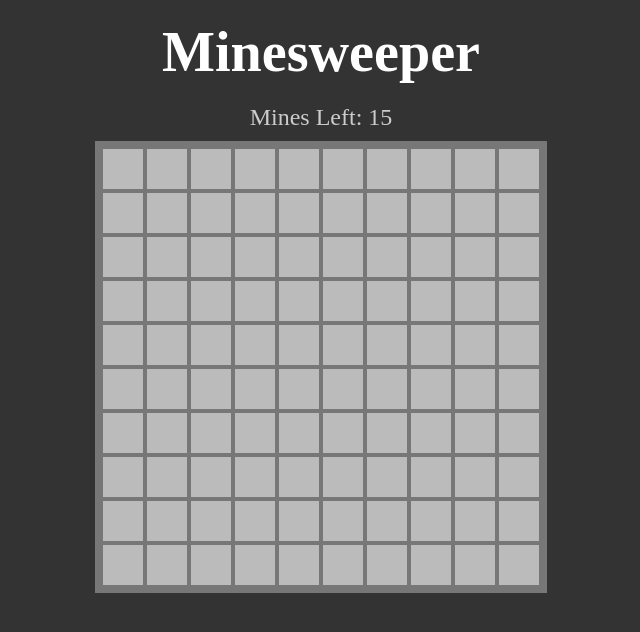
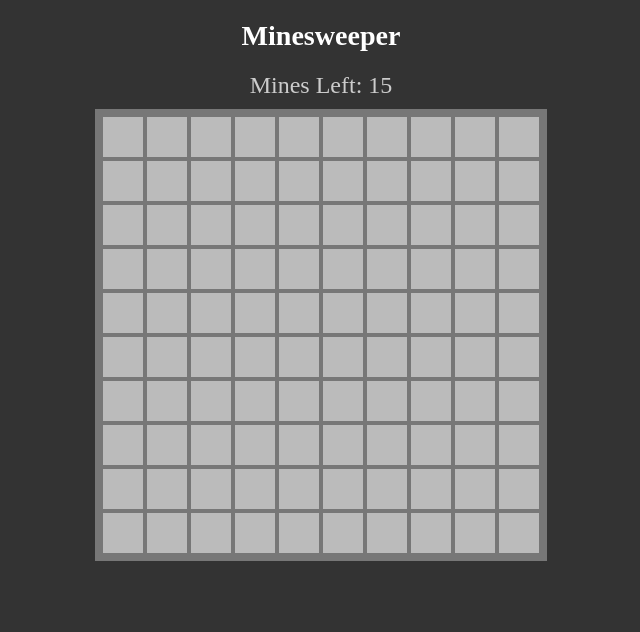
Before and after one commit to frolovAlex2093/Minesweeper, a plain HTML site: page index.html in a window 1280 px wide. Shown: the whole page, without its empty margins (319-959 px from the left). Drawn offline with Linux system fonts and the light colour scheme.

Commit message:
Add files via upload

```diff
--- a/style.css
+++ b/style.css
@@ -7,7 +7,7 @@
     background-color: #333;
     display: flex;
     align-items: center;
-    font-size: 3rem;
+    font-size: 3vmin;
     flex-direction: column;
     color: white;
   }
```
